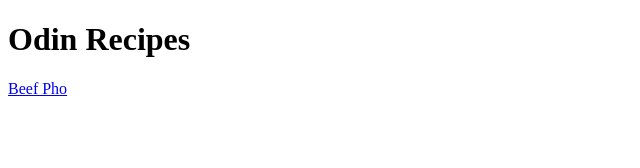
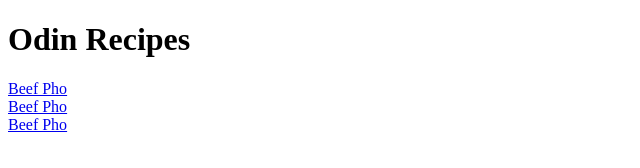
Before and after one commit to solujas/odin-recipes, a plain HTML site: page index.html in a window 1280 px wide. Shown: the whole page, without its empty margins (0-640 px from the left). Drawn offline with Linux system fonts and the light colour scheme.

Commit message:
Hyperlinks to all recipes added in index.html

```diff
--- a/index.html
+++ b/index.html
@@ -7,6 +7,8 @@
 
     <body>
         <h1>Odin Recipes</h1>
-        <a href="recipes/beefpho.html">Beef Pho</a>
+        <a href="recipes/beefpho.html">Beef Pho</a><br>
+        <a href="recipes/ricepaperroll.html">Beef Pho</a><br>
+        <a href="recipes/slop.html">Beef Pho</a>
     </body>
 </html>
```
